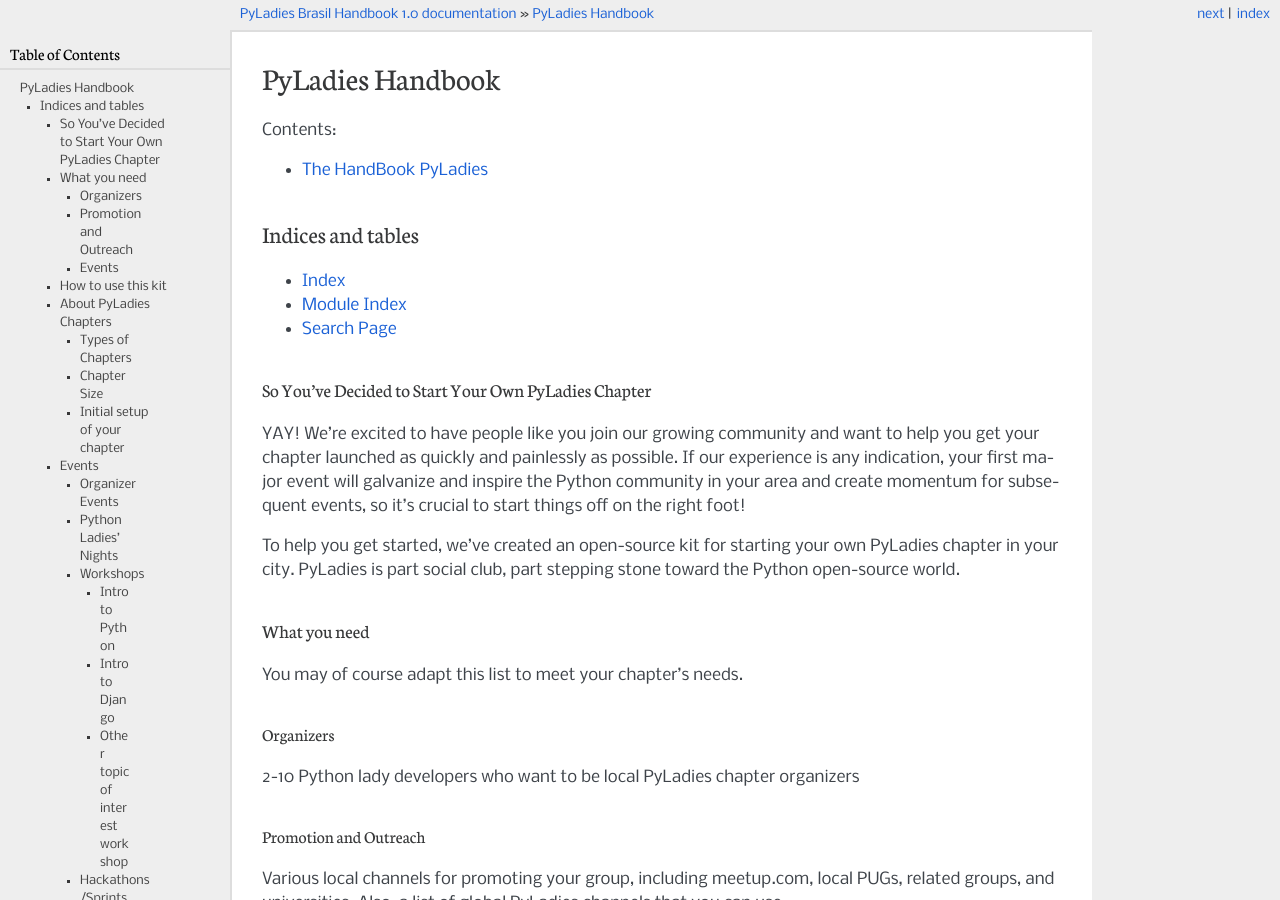
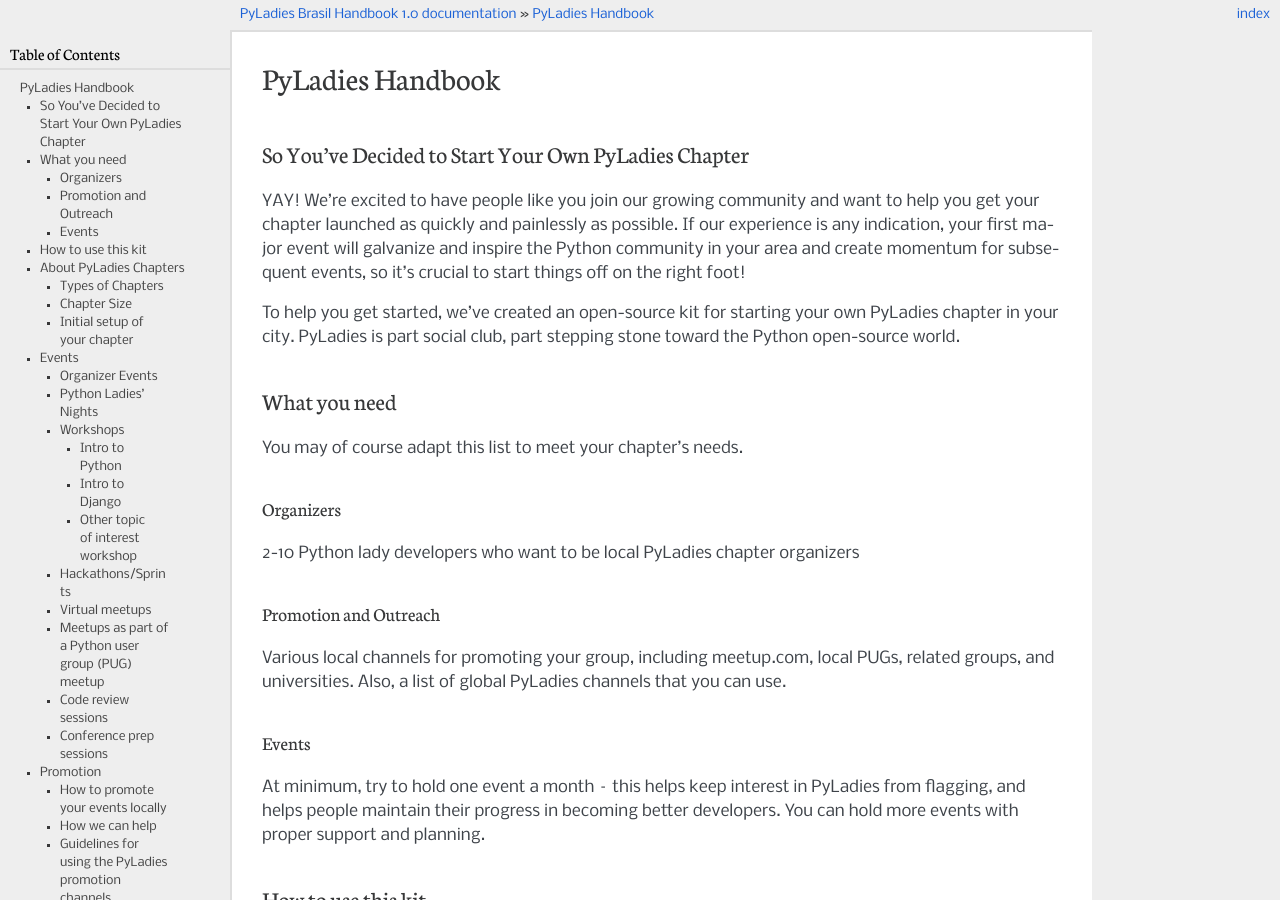
Before and after one commit to deboraazevedo/handbook-pyladies, a Sphinx documentation site: the page built from doc/index.rst, in a window 1280 px wide and 900 px high. Built offline with Sphinx 7.4.7, drawn with Linux system fonts in a browser that asks for light colours; some of the changed text lies outside the part shown.

Commit message:
Adding changes

```diff
--- a/doc/index.rst
+++ b/doc/index.rst
@@ -1,20 +1,6 @@
 =================
 PyLadies Handbook
 =================
-
-Contents:
-
-.. toctree::
-   :maxdepth: 3
-
-   api
-
-Indices and tables
-==================
-
-* :ref:`genindex`
-* :ref:`modindex`
-* :ref:`search`
 
 So You’ve Decided to Start Your Own PyLadies Chapter
 ----------------------------------------------------
```
Also changed, not shown: 6 other files.
